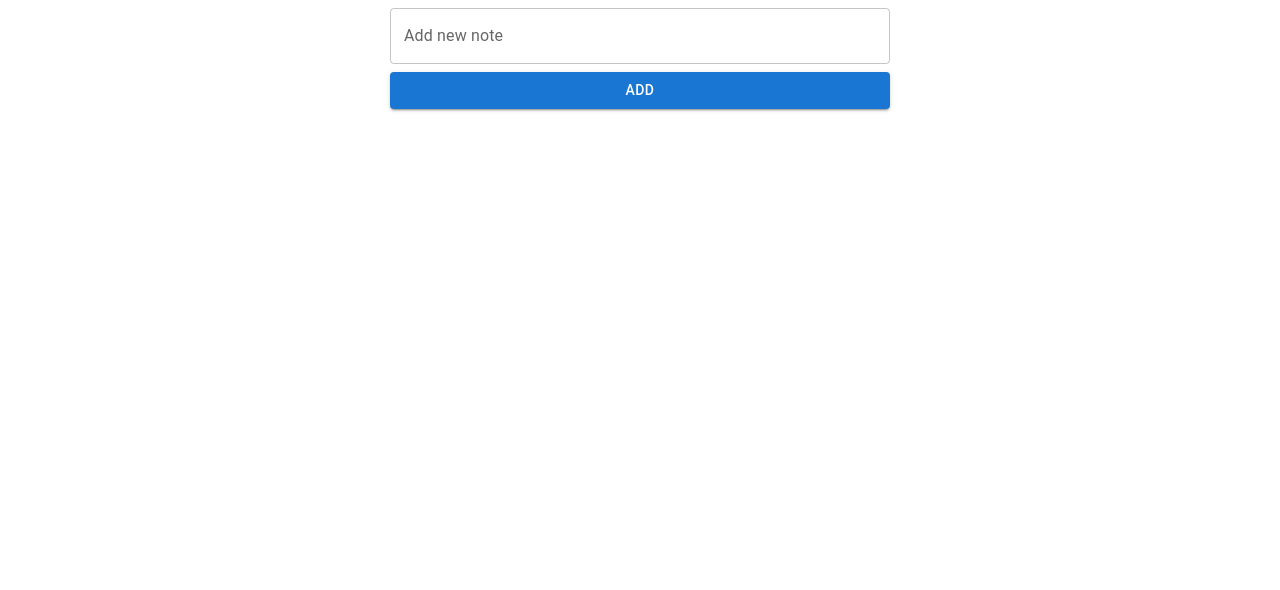
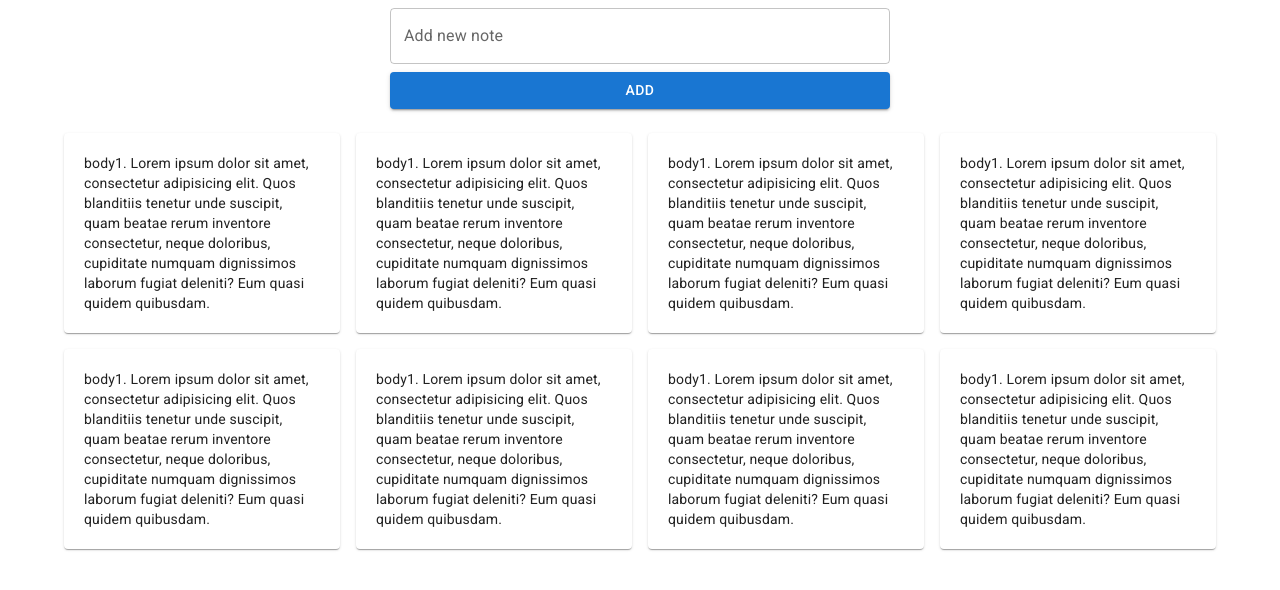
Before and after one commit to malmossa/notes-manager, a React (Create React App) app in the folder client/: page / in a window 1280 px wide. Shown: the top 590 px of the page. Built offline with nearby package versions, Linux system fonts and the light colour scheme.

Commit message:
completed

```diff
--- a/client/package.json
+++ b/client/package.json
@@ -5,13 +5,14 @@
   "dependencies": {
     "@emotion/react": "^11.9.0",
     "@emotion/styled": "^11.8.1",
+    "@fontsource/roboto": "^4.5.7",
     "@mui/material": "^5.8.0",
     "@testing-library/jest-dom": "^5.16.4",
     "@testing-library/react": "^13.2.0",
     "@testing-library/user-event": "^13.5.0",
     "react": "^18.1.0",
     "react-dom": "^18.1.0",
-    "react-scripts": "^2.1.3",
+    "react-scripts": "^5.0.1",
     "web-vitals": "^2.1.4"
   },
   "scripts": {
--- a/client/src/App.js
+++ b/client/src/App.js
@@ -1,13 +1,20 @@
 import React, { Fragment } from "react";
 import { Container } from "@mui/material";
 
+import "@fontsource/roboto/300.css";
+import "@fontsource/roboto/400.css";
+import "@fontsource/roboto/500.css";
+import "@fontsource/roboto/700.css";
+
 import AddNote from "./components/notes/AddNote";
+import Notes from "./components/notes/Notes";
 
 function App() {
   return (
     <Fragment>
       <Container>
         <AddNote />
+        <Notes />
       </Container>
     </Fragment>
   );
--- a/client/src/components/notes/AddNote.js
+++ b/client/src/components/notes/AddNote.js
@@ -1,5 +1,4 @@
 import React, { Fragment } from "react";
-
 import { Box, TextField, Button } from "@mui/material";
 
 function AddNote() {
--- /dev/null
+++ b/client/src/components/notes/Note.js
@@ -0,0 +1,19 @@
+import React from "react";
+import { Paper, Typography } from "@mui/material";
+
+import "./style.css";
+
+function Note() {
+  return (
+    <Paper className="padding">
+      <Typography variant="body2">
+        body1. Lorem ipsum dolor sit amet, consectetur adipisicing elit. Quos
+        blanditiis tenetur unde suscipit, quam beatae rerum inventore
+        consectetur, neque doloribus, cupiditate numquam dignissimos laborum
+        fugiat deleniti? Eum quasi quidem quibusdam.
+      </Typography>
+    </Paper>
+  );
+}
+
+export default Note;
--- /dev/null
+++ b/client/src/components/notes/Notes.js
@@ -0,0 +1,37 @@
+import React from "react";
+import { Grid } from "@mui/material";
+
+import Note from "./Note";
+
+function Notes() {
+  return (
+    <Grid container rowSpacing={2} columnSpacing={{ md: 2 }} mt={1}>
+      <Grid item sm={1} md={3}>
+        <Note />
+      </Grid>
+      <Grid item sm={1} md={3}>
+        <Note />
+      </Grid>
+      <Grid item sm={1} md={3}>
+        <Note />
+      </Grid>
+      <Grid item sm={1} md={3}>
+        <Note />
+      </Grid>
+      <Grid item sm={1} md={3}>
+        <Note />
+      </Grid>
+      <Grid item sm={1} md={3}>
+        <Note />
+      </Grid>
+      <Grid item sm={1} md={3}>
+        <Note />
+      </Grid>
+      <Grid item sm={1} md={3}>
+        <Note />
+      </Grid>
+    </Grid>
+  );
+}
+
+export default Notes;
--- /dev/null
+++ b/client/src/components/notes/style.css
@@ -0,0 +1,7 @@
+.margin-top {
+  margin-top: 50px;
+}
+
+.padding {
+  padding: 20px;
+}
```
Also changed, not shown: 1 other file (tests, documents, lock files or other folders).
